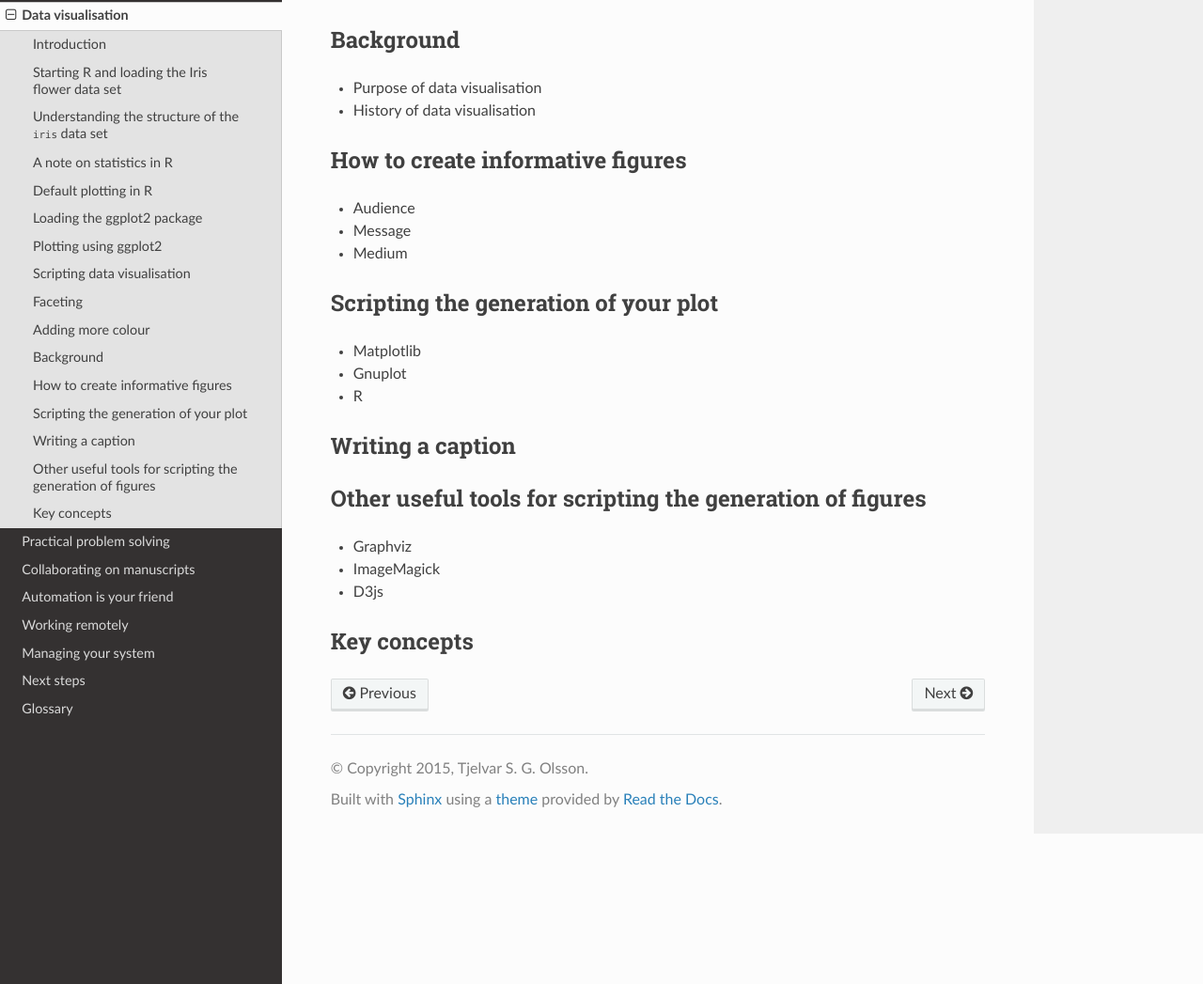
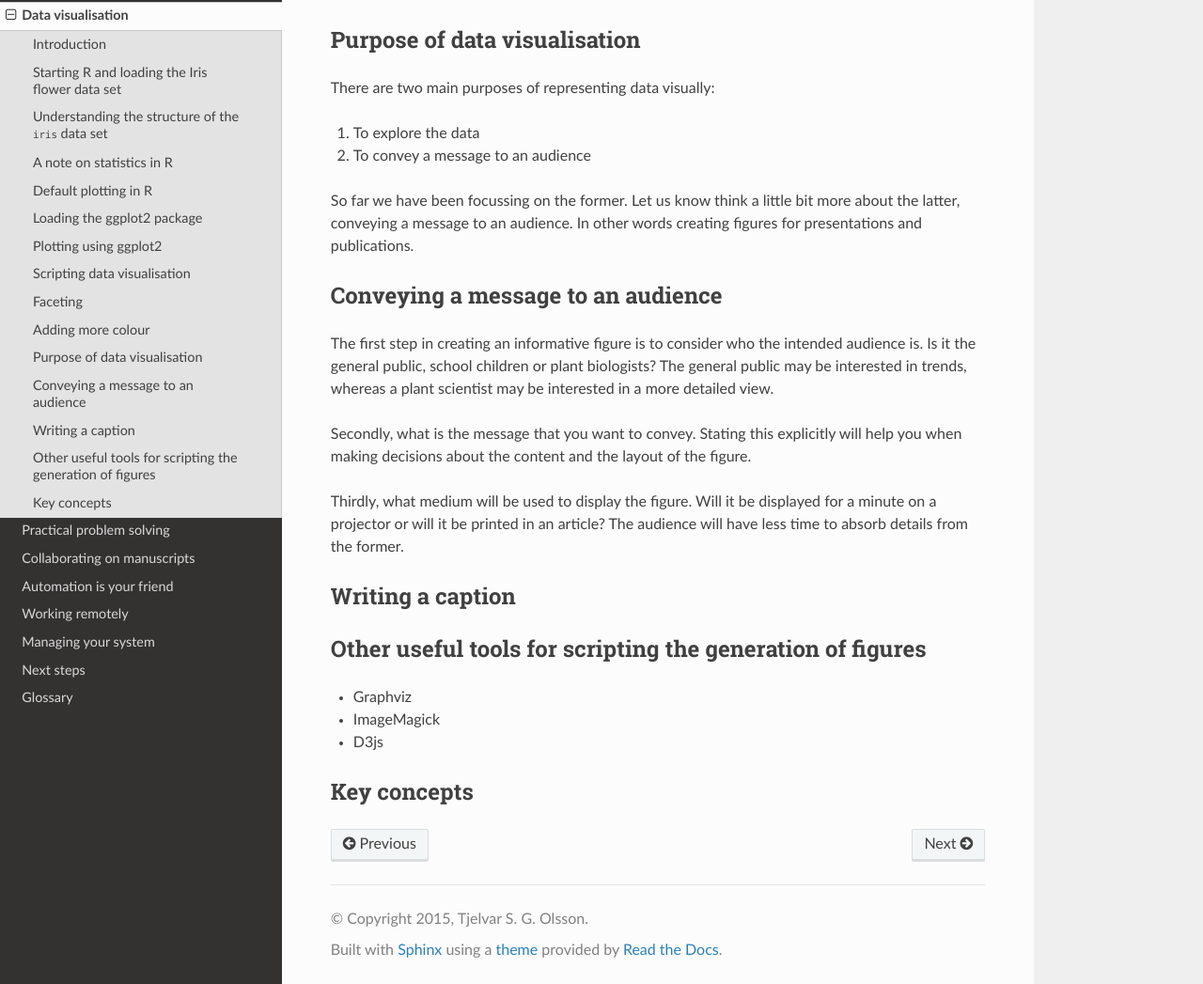
Before and after one commit to tjelvar-olsson/biologists-guide-to-computing, a Sphinx documentation site: the page built from source/data-visualisation.rst, in a window 1280 px wide and 1400 px high, scrolled down 11612 px. Shown: the part 353-1400 px from the top of the window at 94% size. Built offline with Sphinx 7.4.7 and the Read the Docs theme 2.0.0, drawn with Linux system fonts in a browser that asks for light colours.

Commit message:
Added 'purpose of data vis' and 'conveying a message' sections to data vis chapter

```diff
--- a/source/data-visualisation.rst
+++ b/source/data-visualisation.rst
@@ -489,27 +489,35 @@ fill colour as an aesthetic to the histogram geometric object.
    Histogram of Iris sepal length data faceted and coloured by species.
 
 
-Background
-----------
+Purpose of data visualisation
+-----------------------------
 
-- Purpose of data visualisation
-- History of data visualisation
+There are two main purposes of representing data visually:
+
+1. To explore the data
+2. To convey a message to an audience
+
+So far we have been focussing on the former. Let us know think a little bit
+more about the latter, conveying a message to an audience. In other words
+creating figures for presentations and publications.
 
 
-How to create informative figures
----------------------------------
+Conveying a message to an audience
+----------------------------------
 
-- Audience
-- Message
-- Medium
+The first step in creating an informative figure is to consider who the
+intended audience is. Is it the general public, school children or
+plant biologists? The general public may be interested in trends, whereas
+a plant scientist may be interested in a more detailed view.
 
+Secondly, what is the message that you want to convey. Stating this explicitly
+will help you when making decisions about the content and the layout of the
+figure.
 
-Scripting the generation of your plot
--------------------------------------
+Thirdly, what medium will be used to display the figure. Will it be displayed
+for a minute on a projector or will it be printed in an article? The audience
+will have less time to absorb details from the former.
 
-- Matplotlib
-- Gnuplot
-- R
 
 
 Writing a caption
```
